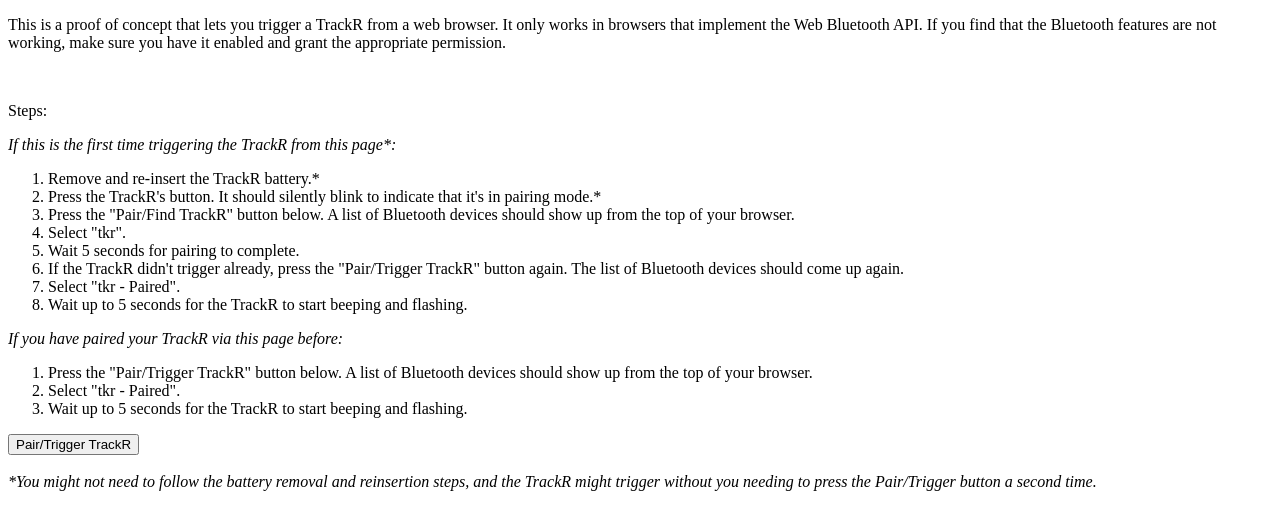
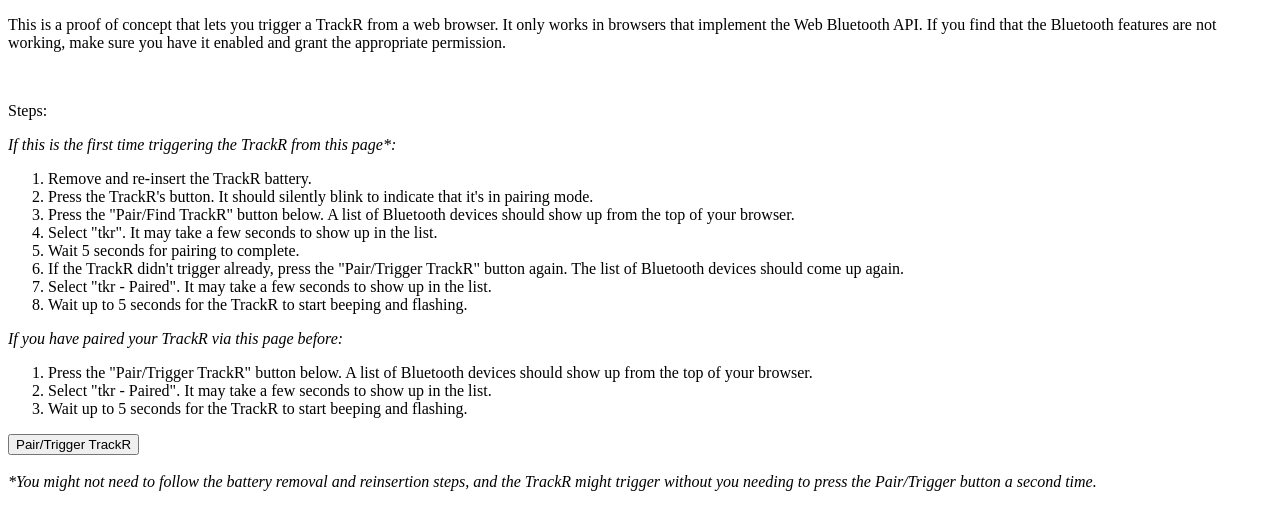
Before and after one commit to danielweidman/TrackR-Web-Bluetooth-API, a Flask app: page / in a window 1280 px wide. Shown: the top 530 px of the page. Run offline with Flask 2, Linux system fonts and the light colour scheme.

Commit message:
Update instructions

```diff
--- a/templates/home.html
+++ b/templates/home.html
@@ -15,21 +15,21 @@
 <p>Steps:</p>
 <i>If this is the first time triggering the TrackR from this page*:</i>
 <ol>
-    <li>Remove and re-insert the TrackR battery.*</li>
-    <li>Press the TrackR's button. It should silently blink to indicate that it's in pairing mode.*</li>
+    <li>Remove and re-insert the TrackR battery.</li>
+    <li>Press the TrackR's button. It should silently blink to indicate that it's in pairing mode.</li>
     <li>Press the "Pair/Find TrackR" button below. A list of Bluetooth devices should show up from the top of your
-        browser. </li>
-    <li>Select "tkr".</li>
+        browser.</li>
+    <li>Select "tkr". It may take a few seconds to show up in the list.</li>
     <li>Wait 5 seconds for pairing to complete.</li>
     <li>If the TrackR didn't trigger already, press the "Pair/Trigger TrackR" button again. The list of Bluetooth devices should come up again.</li>
-    <li>Select "tkr - Paired".</li>
+    <li>Select "tkr - Paired". It may take a few seconds to show up in the list.</li>
     <li>Wait up to 5 seconds for the TrackR to start beeping and flashing.</li>
 </ol>
 <i>If you have paired your TrackR via this page before:</i>
 <ol>
     <li>Press the "Pair/Trigger TrackR" button below. A list of Bluetooth devices should show up from the top of your
         browser.</li>
-    <li>Select "tkr - Paired".</li>
+    <li>Select "tkr - Paired". It may take a few seconds to show up in the list.</li>
     <li>Wait up to 5 seconds for the TrackR to start beeping and flashing.</li>
 </ol>
 <button onclick="startFindProcess()">Pair/Trigger TrackR</button>
```
